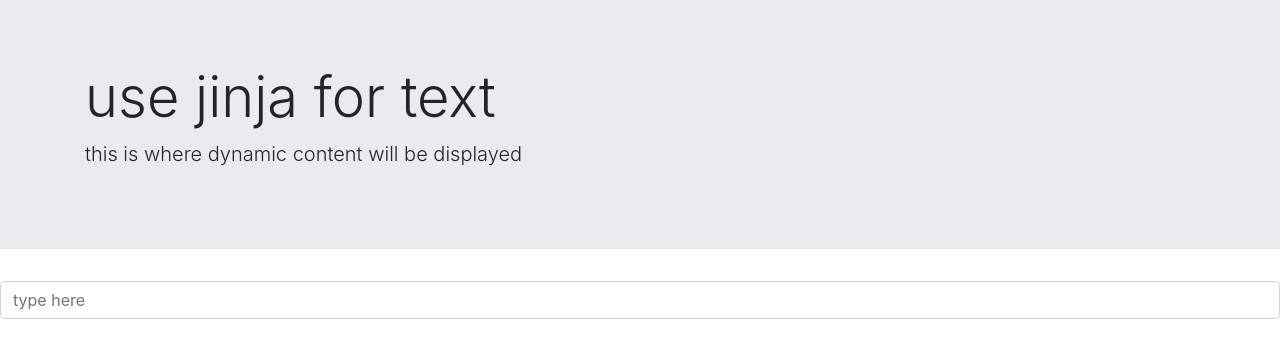
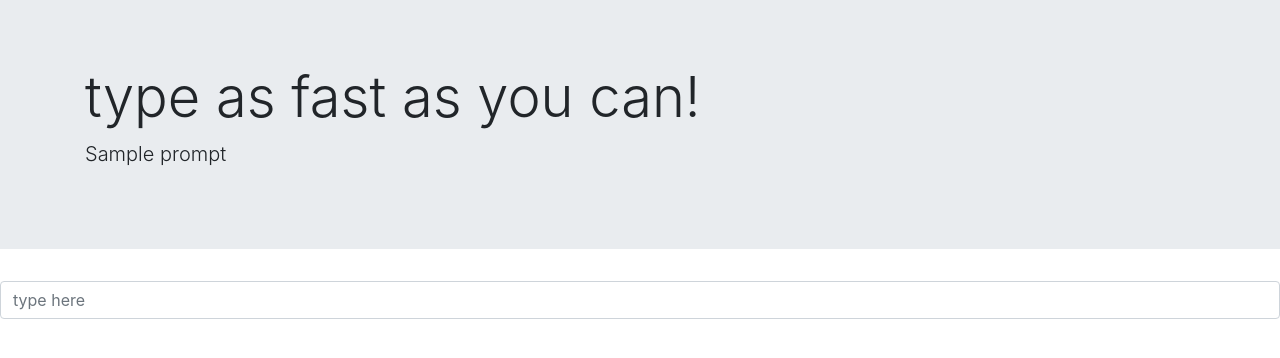
Before and after one commit to brentshierk/int1.0-typing-game, a Flask app: template templates/main.html in a window 1280 px wide. Shown: the part 56-414 px from the top of the page. Run offline with Flask 2, Linux system fonts and the light colour scheme; the template is opened without the code that fills it: most values are stand-ins (such as "Sample title", 1, 10 or a date in 2020); parts of the project's set-up code (start-up, migrations or seed data) failed here and were passed over.

Commit message:
prompt rendering correctly

```diff
--- a/app.py
+++ b/app.py
@@ -25,22 +25,15 @@ def words_per_minute():
     minutes = 1
     #seconds  = 0
     words = 102
-
     wpm = words / minutes
-    print('wpm = ',wpm)
-
-words_per_minute()
-
-
-
-
-
-
+    return wpm
 
 
 @app.route('/')
-def home_page(words_list):
-    prompt = random.sample(words_list,50)
+def home_page():
+    words_list
+    list_strings = random.sample(words_list,50)
+    prompt = ' '.join(list_strings)
 
     context = {
         'prompt' : prompt
@@ -51,8 +44,7 @@ def home_page(words_list):
 @app.route('/about')
 def about_page():
     pass
-
+words_per_minute()
 get_file_lines('1000.txt')
-display_words(words_list)
 if __name__ == '__main__':
     app.run(debug=True)
--- a/templates/main.html
+++ b/templates/main.html
@@ -10,8 +10,10 @@
     </div>
     <div class="jumbotron jumbotron-fluid">
         <div class="container">
-          <h1 class="display-4">use jinja for text</h1>
-          <p class="lead">this is where dynamic content will be displayed</p>
+          <h1 class="display-4">type as fast as you can!</h1>
+
+          <p class="lead">{{prompt}}</p>
+
         </div>
       </div>
       <input type="text" class="form-control" placeholder="type here" aria-label="Username" aria-describedby="addon-wrapping">
```
